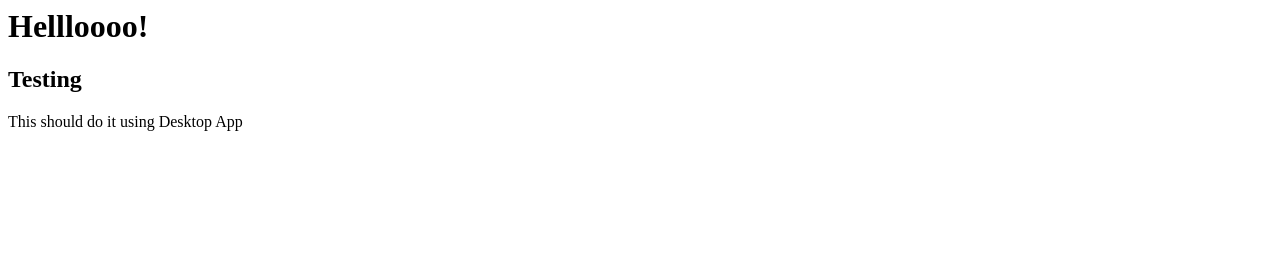
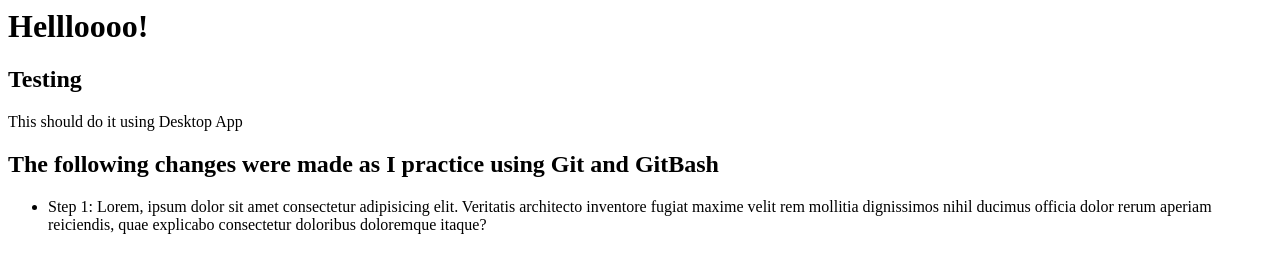
Before and after one commit to redskowa/FirstRepo, a plain HTML site: page index.html in a window 1280 px wide. Drawn offline with Linux system fonts and the light colour scheme.

Commit message:
minor addition to index.html

```diff
--- a/index.html
+++ b/index.html
@@ -1,3 +1,10 @@
 <h1>Hellloooo!</h1>
 <h2>Testing</h2>
-<p>This should do it using Desktop App</P>
+<p>This should do it using Desktop App</p>
+
+<h2>The following changes were made as I practice using Git and GitBash</h2>
+<div>
+    <ul>
+        <li>Step 1:  Lorem, ipsum dolor sit amet consectetur adipisicing elit. Veritatis architecto inventore fugiat maxime velit rem mollitia dignissimos nihil ducimus officia dolor rerum aperiam reiciendis, quae explicabo consectetur doloribus doloremque itaque?</li>
+    </ul>
+</div>
```
